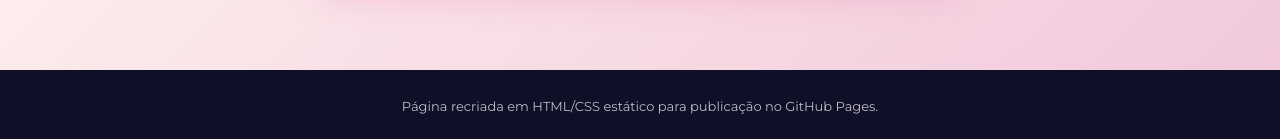
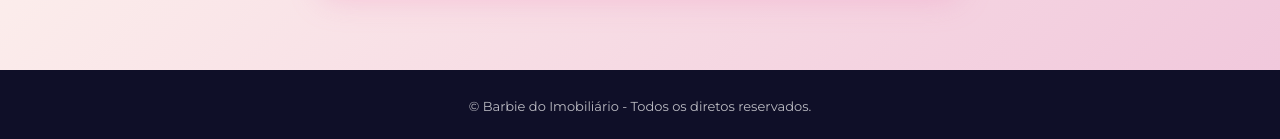
Before and after one commit to Barbie-do-imobiliario/site, a plain HTML site: page index.html in a window 1280 px wide. Shown: the part 5377-5516 px from the top of the page. Drawn offline with Linux system fonts and the light colour scheme.

Commit message:
Update index.html

```diff
--- a/index.html
+++ b/index.html
@@ -447,7 +447,7 @@
   </section>
 
   <footer>
-    Página recriada em HTML/CSS estático para publicação no GitHub Pages.
+    © Barbie do Imobiliário - Todos os diretos reservados.
   </footer>
 </body>
 </html>
```
